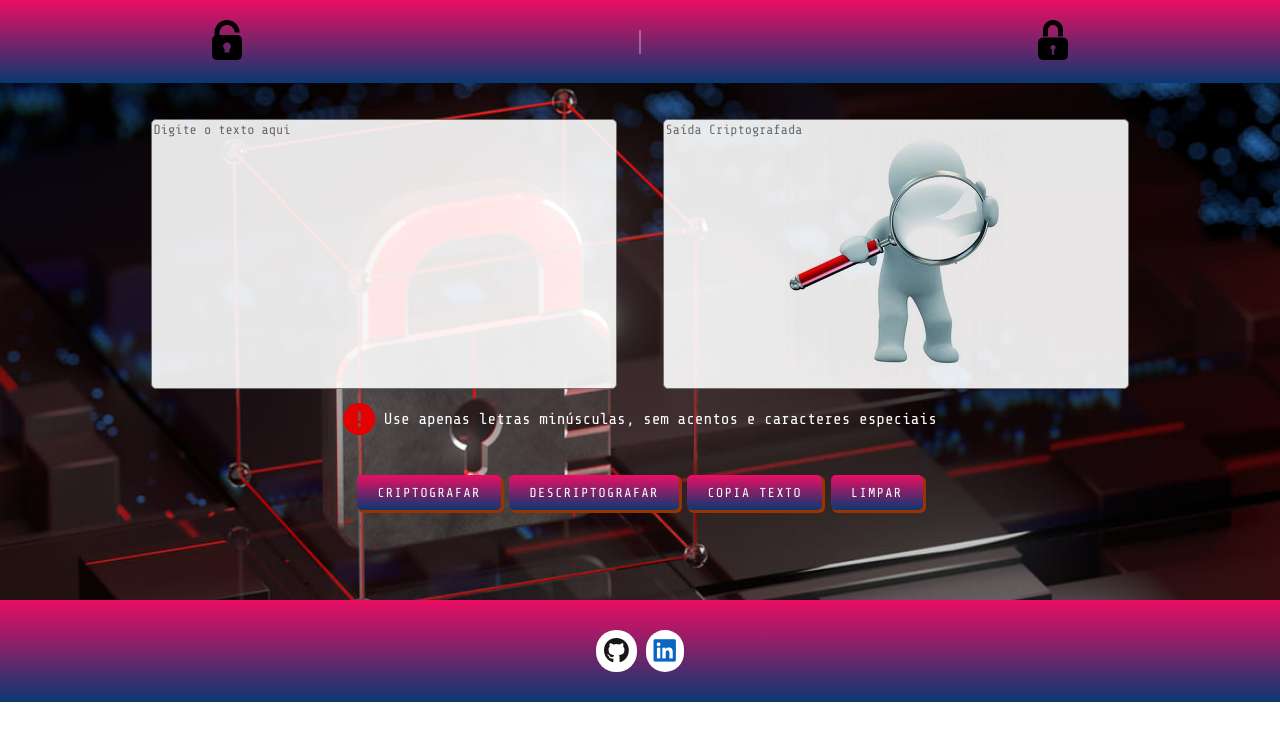
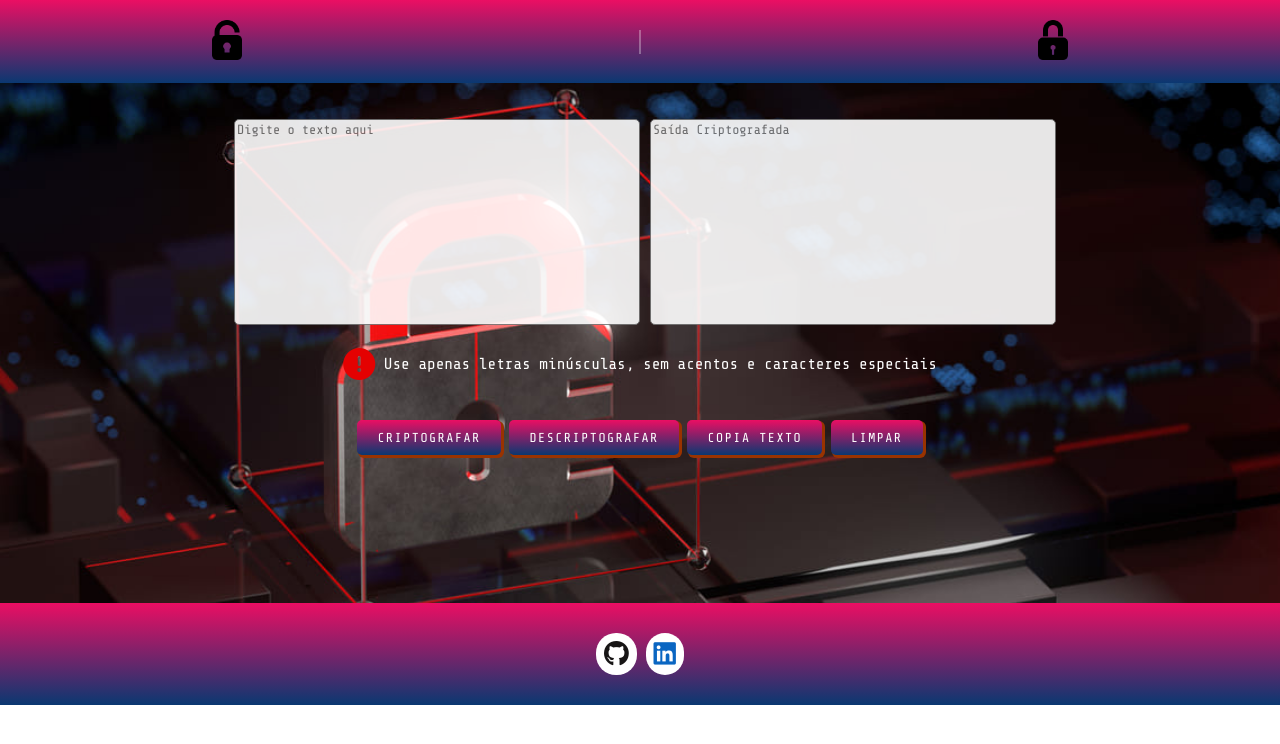
Before and after one commit to ricardoferreira93/Projeto-Encriptador, a plain HTML site: page index.html in a window 1280 px wide. Drawn offline with nearby package versions, Linux system fonts and the light colour scheme.

Commit message:
corrigido div
corrigido div que tava livre

```diff
--- a/css/style.css
+++ b/css/style.css
@@ -60,10 +60,13 @@ body {
 }
 
 #txt {
-    display: grid;
+    display: flex;
+    justify-content: center;
+    align-items: center;
     grid-template-columns:1fr 4fr 4fr 1fr;
     text-align: center;
     margin-top: 20px;
+
 
 }
 
@@ -71,11 +74,13 @@ body {
     background-image: url("../img/lupa1.png");
     background-repeat:no-repeat;
     background-position: center center;
+
+
 }
 
 textarea {
-    width: 90%;
-    height: 100%;
+    width: 400px;
+    height: 200px;
     margin-bottom: 30px;
     resize: none;
     color: #0A3871;
@@ -85,6 +90,9 @@ textarea {
     background-position: right;
     border-radius: 5px;
     opacity: 0.9;
+    margin: 0 0 0 10px;
+
+
 }
 
 
@@ -132,9 +140,9 @@ button:hover {
      font-weight: 500;
 }
 
-#meusLinks {
+footer {
     padding: 30px 0 30px;
-    margin-top: 70px;
+    margin-top: 10%;
     display: flex;
     background-image: linear-gradient(#eb0e63, #0A3871) ;
     justify-content: center;
@@ -142,7 +150,7 @@ button:hover {
 }
 
 
-#meusLinks picture i {
+footer picture i {
     font-size: 1.6em;
     background-color: #fff;
     border-radius: 20px;
@@ -151,20 +159,20 @@ button:hover {
     padding: 8px;
 }
 
-#meusLinks .github {
+footer .github {
     color: #171515;
 }
 
-#meusLinks .github:hover {
+footer .github:hover {
     background-color: #171515;
     color: #FFF;
 }
 
-#meusLinks .linkedin {
+footer .linkedin {
     color: #0a66c2;
 }
 
-#meusLinks .linkedin:hover {
+footer .linkedin:hover {
     background-color: #0a66c2;
     color: #FFF;
 }
--- a/index.html
+++ b/index.html
@@ -32,19 +32,17 @@
         </header>
         <div id="aviso">&nbsp;</div>
             <div id="txt">
-                <div></div>
                 <div>
-                    <textarea class="input-texto" rows="15" id="entrada" placeholder="Digite o texto aqui" autofocus="true" required></textarea>
+                    <textarea class="input-texto"  id="entrada" placeholder="Digite o texto aqui" autofocus="true" required></textarea>
                 </div>
                 <div>
-                    <textarea readonly class="mensagem" rows="15" id="mensagem" placeholder="Saída Criptografada" ></textarea>
+                    <textarea class="input-texto" readonly class="mensagem"  id="mensagem" placeholder="Saída Criptografada" ></textarea>
                 </div>
-                <div></div>
             </div>
             <div id="troca">
                 <div id="alerta">
                     <div id="alerta1"><i class="fa-solid fa-circle-exclamation fa-2x alerta" ></i>
-                        </i><p>&nbsp;Use apenas letras minúsculas, sem acentos e caracteres especiais</p>
+                        <p>&nbsp;Use apenas letras minúsculas, sem acentos e caracteres especiais</p>
                     </div>
             <div id="botoes">
                 <button onclick="btnEncriptar()" class="encriptar">criptografar</button>
@@ -52,7 +50,7 @@
                 <button id="idBotao" onclick="copiar()">copia texto</button>
                 <button onclick="btnLimpar()" class="limpar">Limpar</button>
             </div>
-    <footer id="meusLinks">
+    <footer>
         <picture>
             <a href="https://github.com/ricardoferreira93"><i class="fa-brands fa-github media-object github"></i></a>
             <a href="https://www.linkedin.com/in/ricardo-ferreira-075492232/"><i class="fa-brands fa-linkedin linkedin media-object linkedin"></i></a>
```
